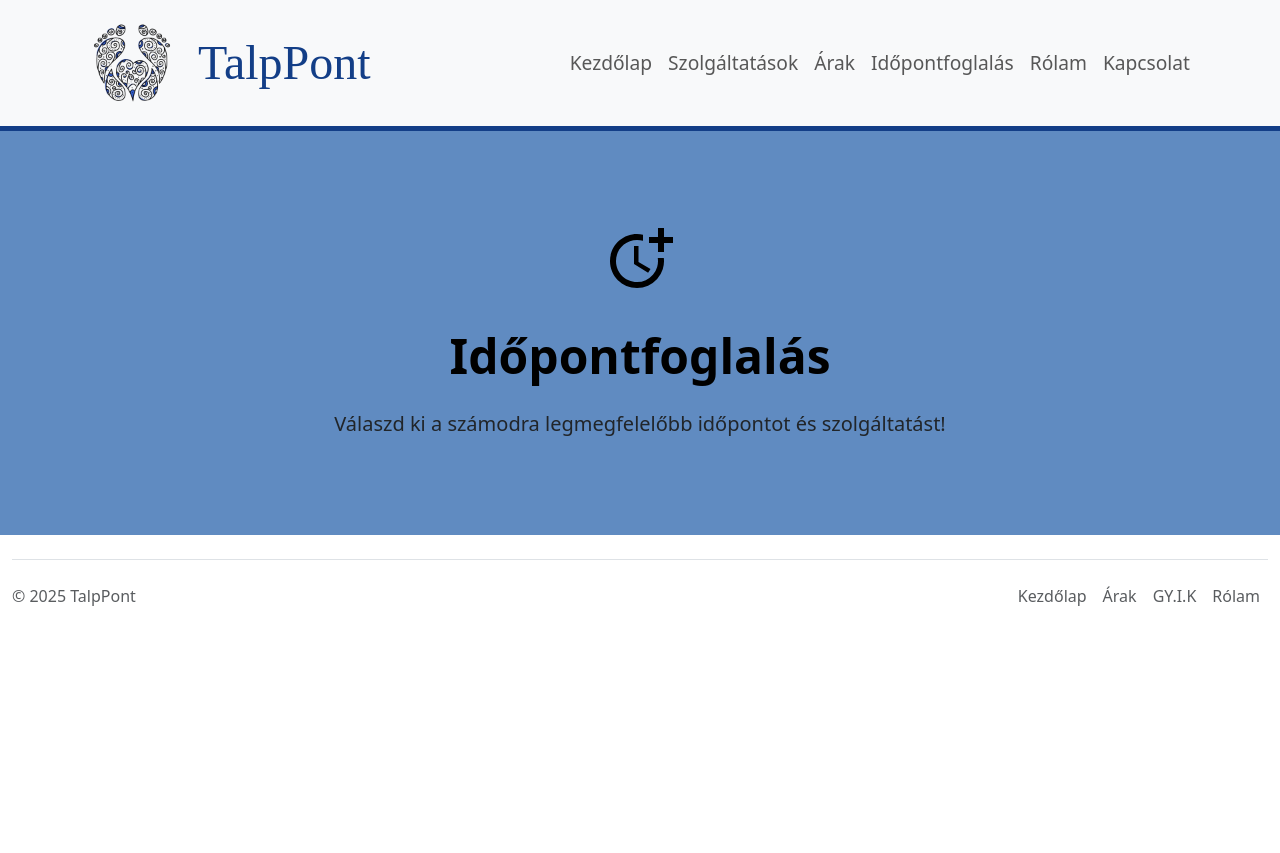
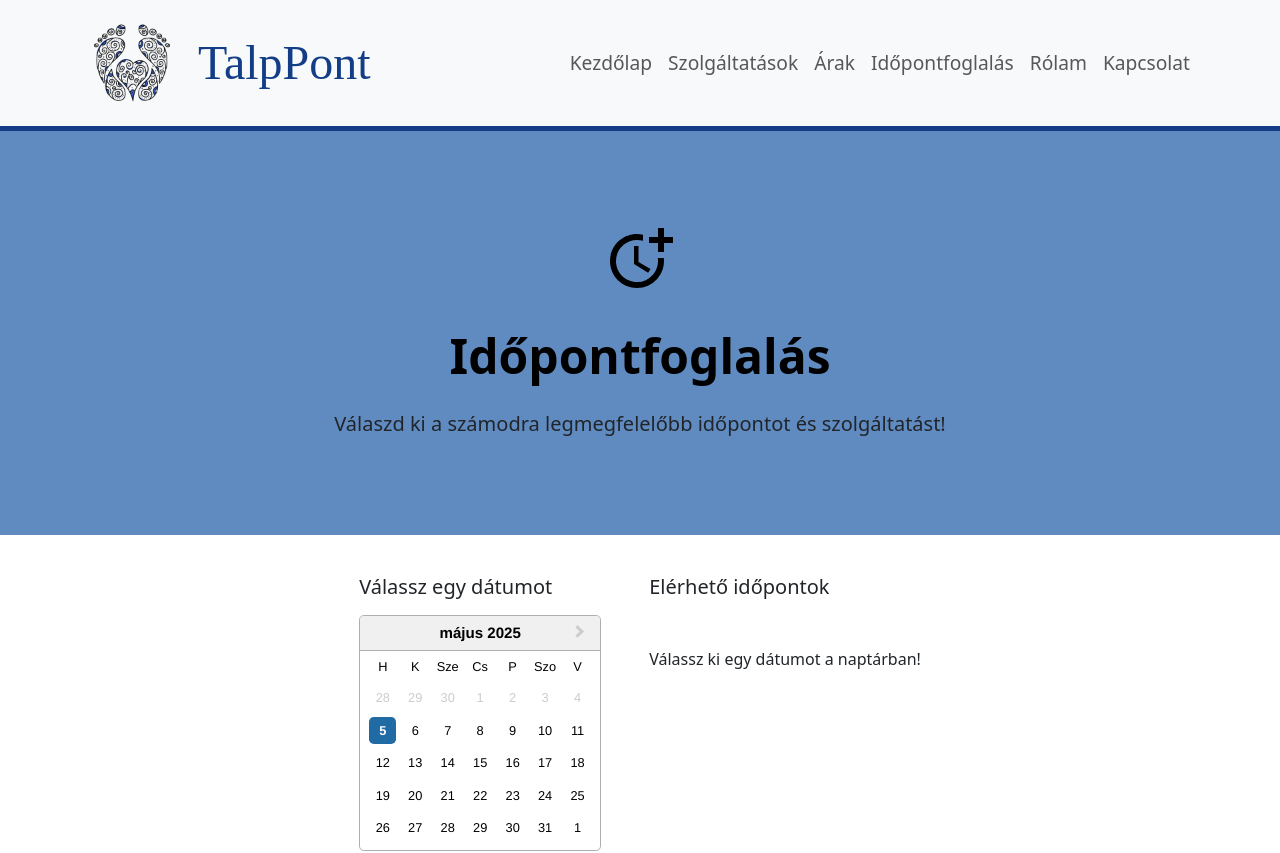
Before and after one commit to felixmachan/flask-react-test, a React (Vite) app in the folder frontend/: page /appointments in a window 1280 px wide. Shown: the top 853 px of the page. Before the commit the page ends 800 px from the top, so only its background shows below. Built offline with nearby package versions, Linux system fonts and the light colour scheme; no server answers; a web font is replaced by a local one.

Commit message:
Implement datepicker

```diff
--- a/frontend/package.json
+++ b/frontend/package.json
@@ -12,9 +12,11 @@
   "dependencies": {
     "@mantine/dates": "^7.17.7",
     "bootstrap": "^5.3.5",
+    "date-fns": "^4.1.0",
     "dayjs": "^1.11.13",
     "react": "^19.0.0",
     "react-bootstrap": "^2.10.9",
+    "react-datepicker": "^8.3.0",
     "react-dom": "^19.0.0",
     "react-icons": "^5.5.0",
     "react-router-dom": "^7.5.3"
--- a/frontend/src/components/Appointments.jsx
+++ b/frontend/src/components/Appointments.jsx
@@ -2,14 +2,19 @@ import React from 'react';
 import Hero from './Hero'; // Importálás a Hero komponenshez
 import { MdMoreTime } from "react-icons/md";
 import "../Appointments.css"; // CSS fájl importálása
+import DatePickerComponent from './Calendar';
+
 
 function Appointments() {
     return (
+        <div>
             <Hero
                 title="Időpontfoglalás"
                 body="Válaszd ki a számodra legmegfelelőbb időpontot és szolgáltatást!"
                 icon={<MdMoreTime className='hero-icon'/>}
             />
+        <DatePickerComponent />
+        </div>
 
     );
 }
--- /dev/null
+++ b/frontend/src/components/Calendar.jsx
@@ -0,0 +1,40 @@
+import React, { useState } from 'react';
+import DatePicker from 'react-datepicker';
+import 'react-datepicker/dist/react-datepicker.css';
+import '../DatePickerComponent.css'; // ha külön stílust akarsz
+import { hu } from "date-fns/locale"; // Importálás a magyar lokalizációhoz
+
+
+function DatePickerComponent() {
+  const [selectedDate, setSelectedDate] = useState(new Date());
+
+  const handleDateChange = (date) => {
+    setSelectedDate(date);
+    console.log('Kiválasztott dátum:', date);
+  };
+
+  return (
+    <div className="d-flex justify-content-center gap-5 p-4 flex-wrap">
+      {/* Bal oldali: Naptár */}
+      <div>
+        <h5 className="mb-3">Válassz egy dátumot</h5>
+        <DatePicker
+          selected={selectedDate}
+          onChange={handleDateChange}
+          inline
+          minDate={new Date()}
+            locale={hu} // Magyar lokalizáció
+        />
+      </div>
+
+      {/* Jobb oldali: Időpontok (helykitöltő) */}
+      <div>
+        <h5 className="mb-5">Elérhető időpontok</h5>
+        <p>Válassz ki egy dátumot a naptárban!</p>
+        {/* Később ide jönnek az időpontok */}
+      </div>
+    </div>
+  );
+}
+
+export default DatePickerComponent;
--- a/frontend/src/components/Hero.jsx
+++ b/frontend/src/components/Hero.jsx
@@ -17,7 +17,7 @@ function Hero(props) {
   } = props;
 
   return (
-    <div className="px-4 py-5 my-0 text-center container-fluid hero w-100">
+    <div className="px-4 py-5 mb-3 text-center container-fluid hero w-100">
       <div className="d-block mx-auto mb-4 mt-3" style={{ fontSize: "72px"}}>
         {icon}
       </div>
```
Also changed, not shown: frontend/src/DatePickerComponent.css (added), 1 other file (tests, documents, lock files or other folders).
